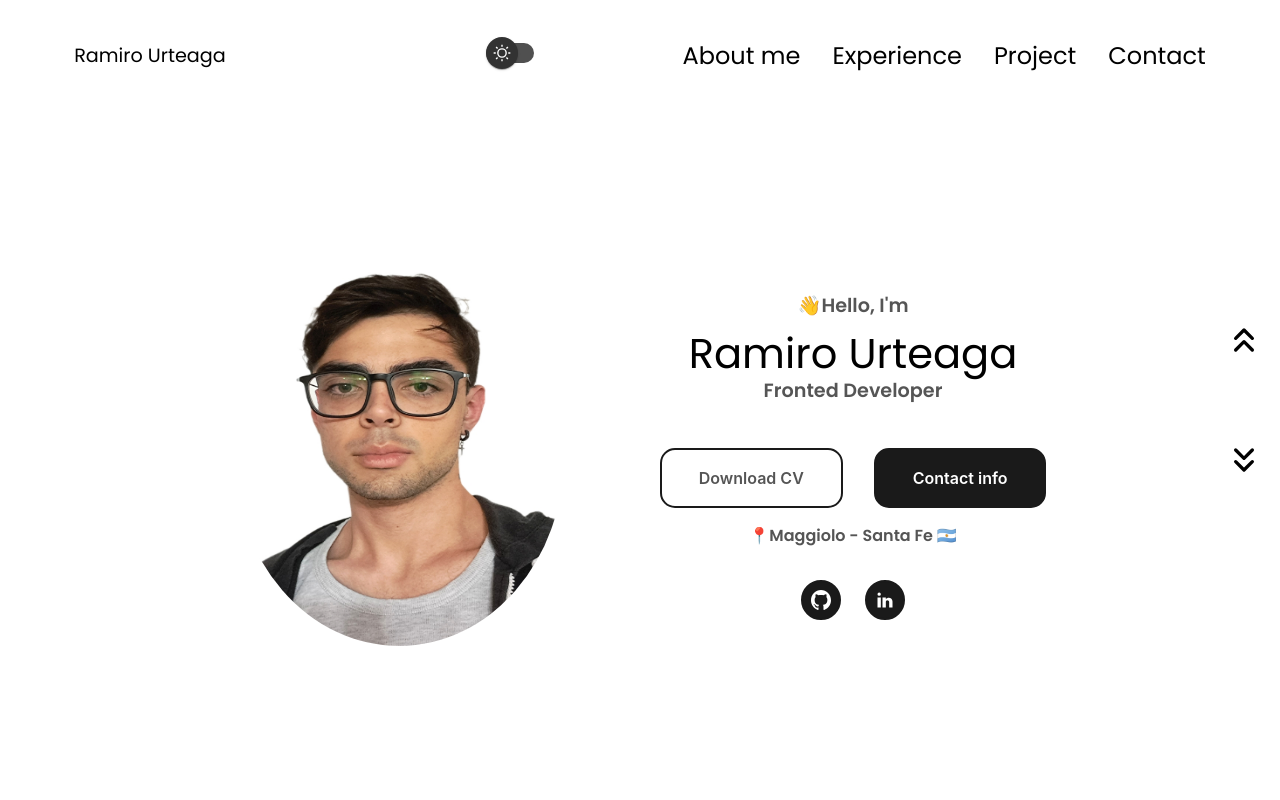
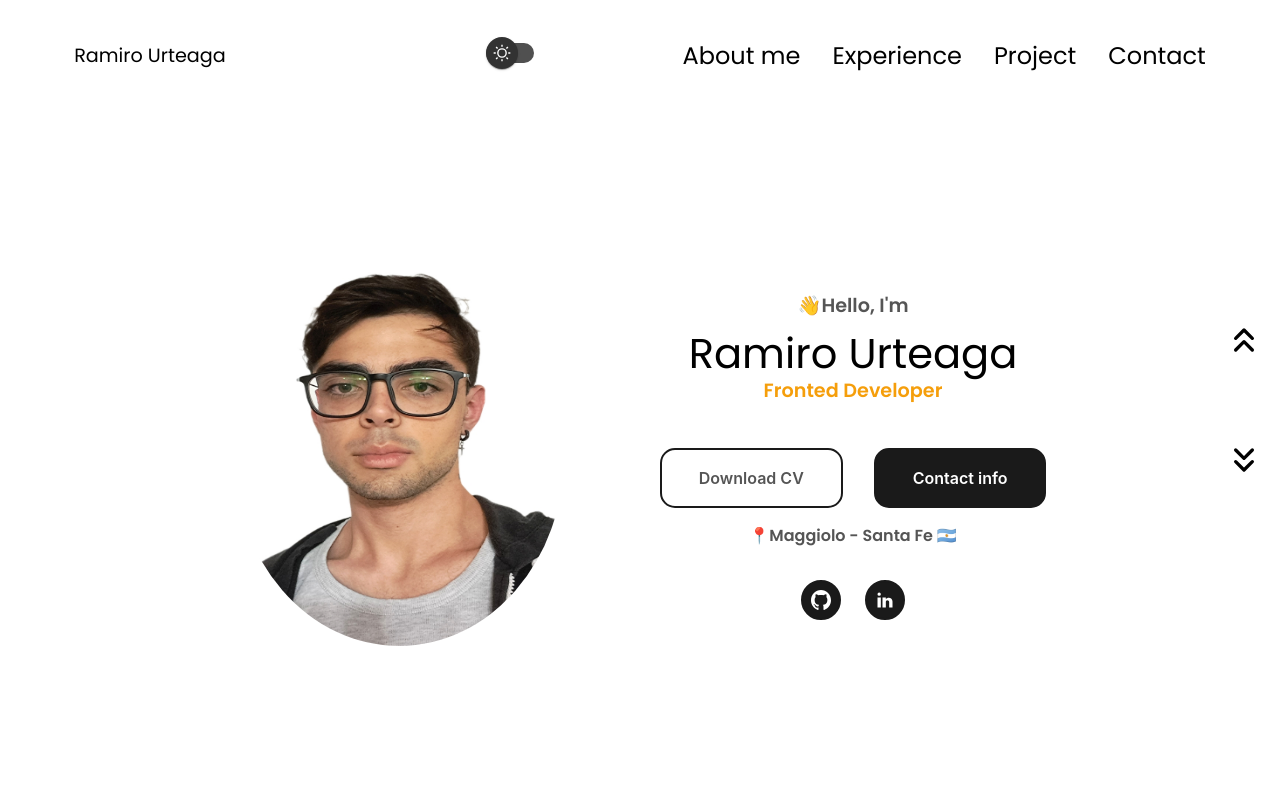
Before and after one commit to RamiroUrt/Portafolio, a React (Vite) app: page / in a window 1280 px wide. Shown: the top 800 px of the page. Built offline with nearby package versions, Linux system fonts and the light colour scheme.

Commit message:
Update Header.jsx

```diff
--- a/src/pages/Header.jsx
+++ b/src/pages/Header.jsx
@@ -17,7 +17,7 @@ const Header = () => {
       <div className="section_text ">
         <p className="section_text_p dark:-text--light-white">👋Hello, I'm</p>
         <h1 className="title       dark:-text--light-white">Ramiro Urteaga</h1>
-        <p className="section_text_p bouncy-text">Fronted Developer</p>
+        <p className="section_text_p bouncy-text  text-jr-text">Fronted Developer</p>
         <div className="btn_container">
           {/*btn white*/}
           <BtnWhite text={'Download CV'} location={'https://drive.google.com/file/d/1SefpHY4_zVY9b2N5ujIiGV9YMJpIpn-o/view'}/>
```
